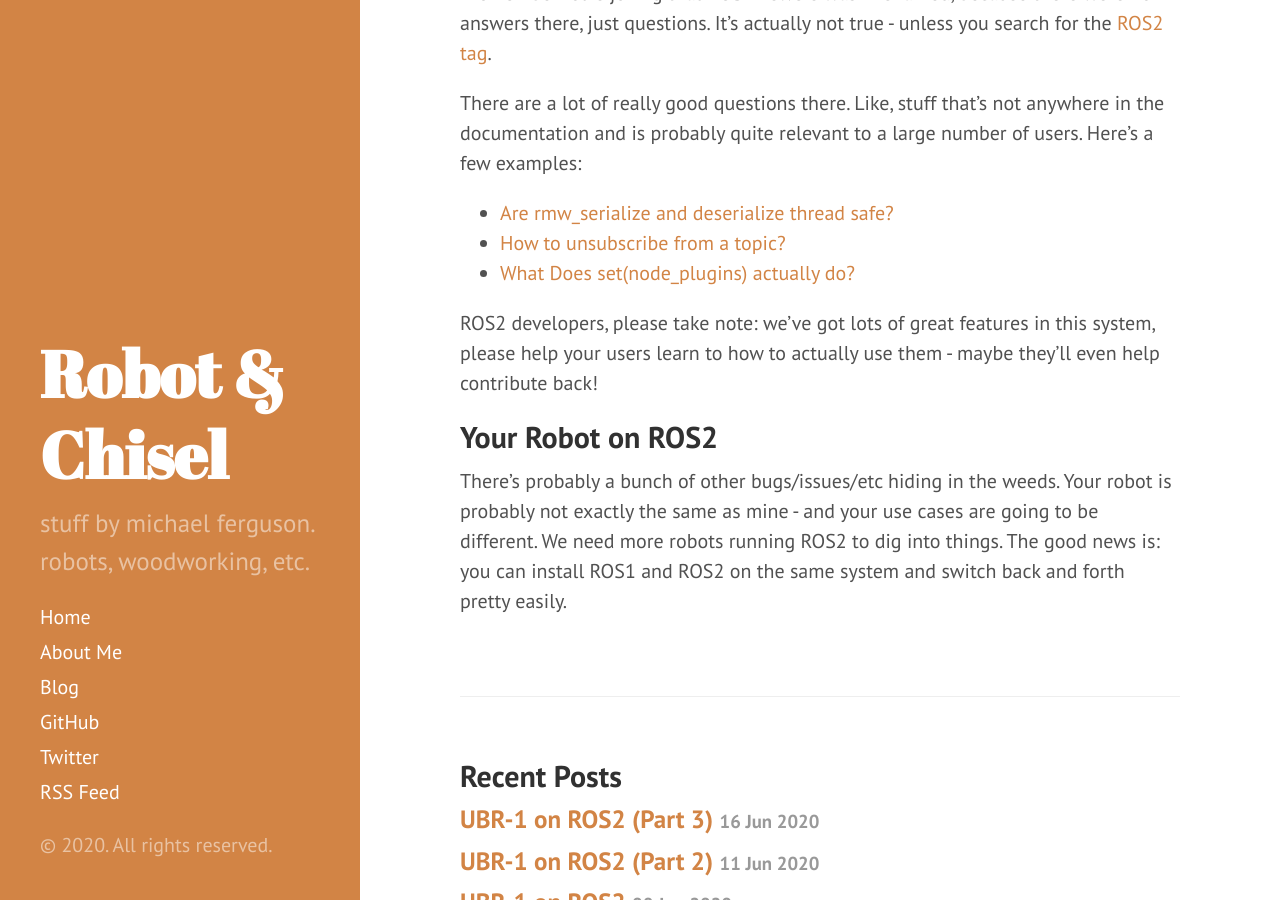
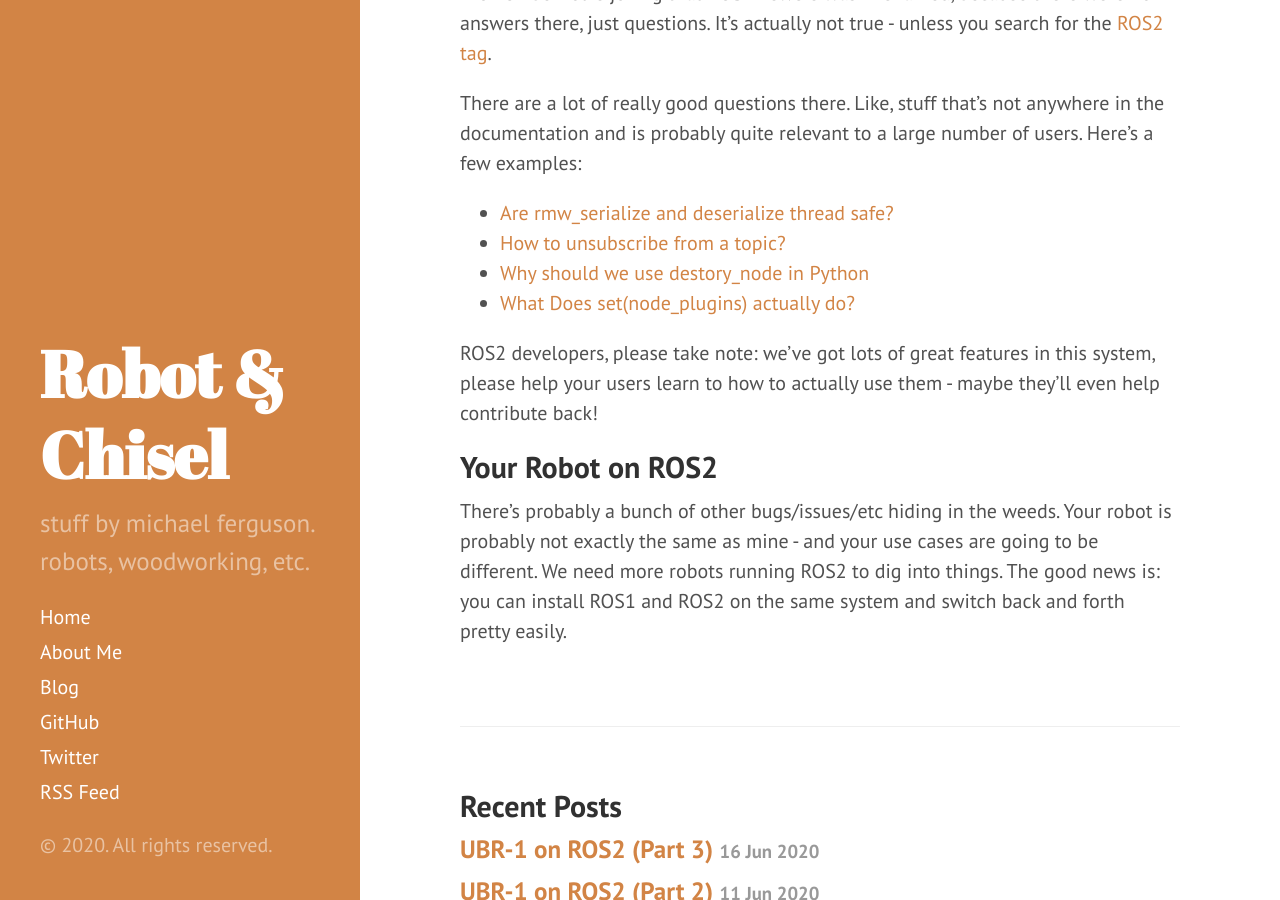
Before and after one commit to robotandchisel/robotandchisel.github.io, a Jekyll site: the page built from _posts/2020-07-29-five-things-ros2.md, in a window 1280 px wide and 900 px high, scrolled down 4087 px. Built offline with Jekyll 4.4.1, drawn with Linux system fonts in a browser that asks for light colours.

Commit message:
add another example

```diff
--- a/_posts/2020-07-29-five-things-ros2.md
+++ b/_posts/2020-07-29-five-things-ros2.md
@@ -147,6 +147,7 @@ and is probably quite relevant to a large number of users. Here's a few examples
 
  * [Are rmw_serialize and deserialize thread safe?](https://answers.ros.org/question/354484/are-rmw_serialize-and-rmw_deserialize-thread-safe-functions/)
  * [How to unsubscribe from a topic?](https://answers.ros.org/question/354792/rclcpp-how-to-unsubscribe-from-a-topic/)
+ * [Why should we use destory_node in Python](https://answers.ros.org/question/354054/why-should-we-use-destroy_node-for-python-nodes-in-ros2/)
  * [What Does set(node_plugins) actually do?](https://answers.ros.org/question/354631/what-does-setnode_plugins-actually-do/)
 
 ROS2 developers, please take note: we've got lots of great features in this system,
```
